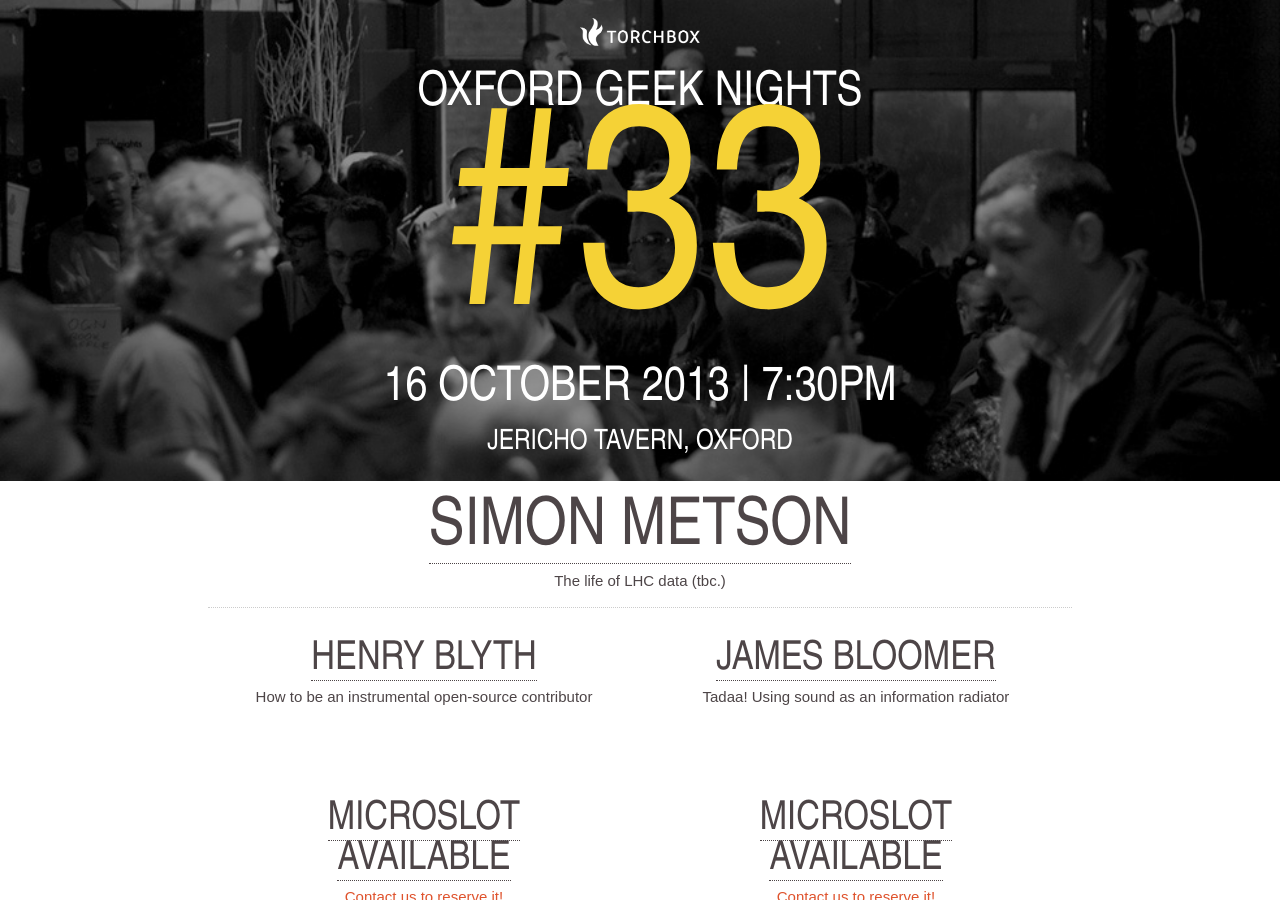
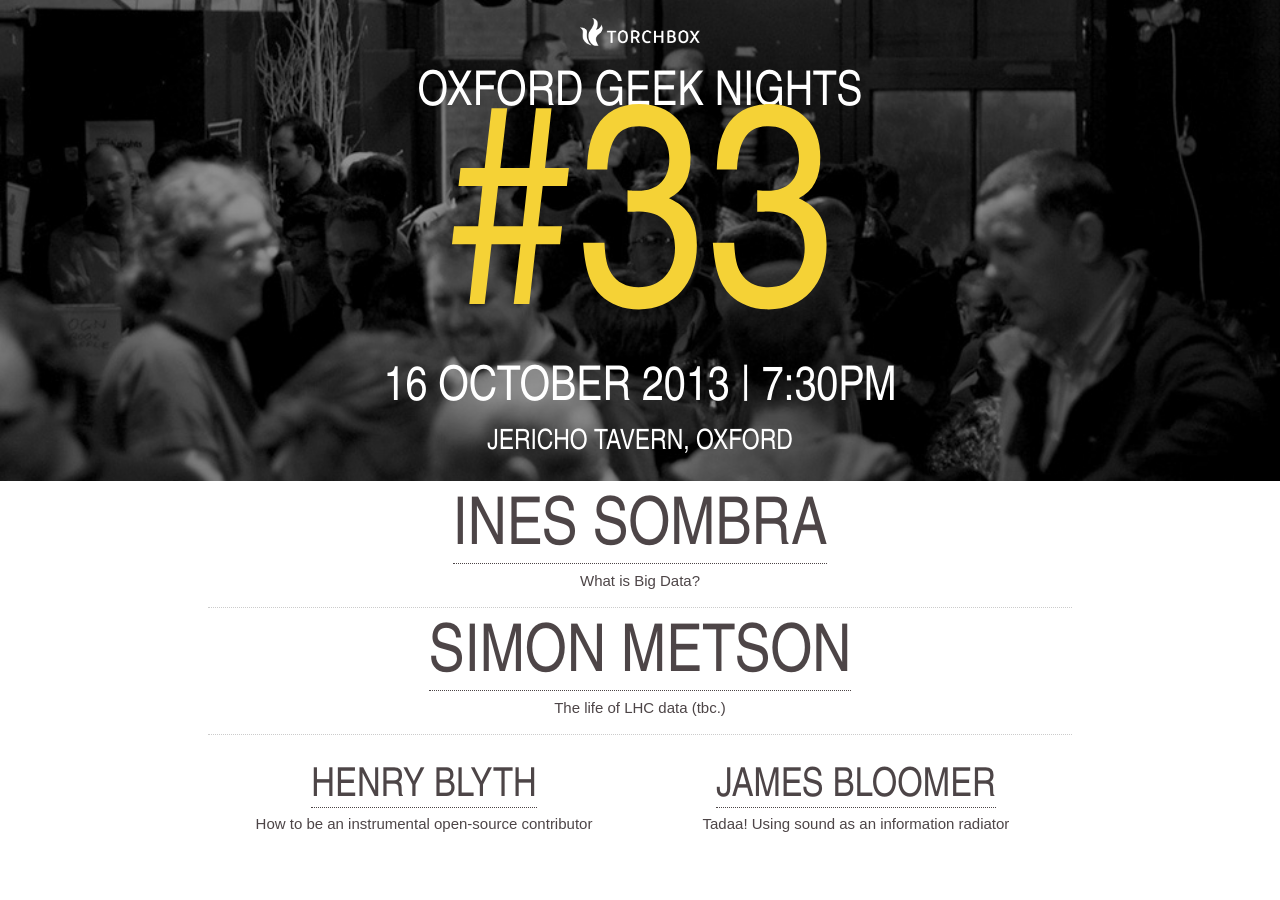
Before and after one commit to torchbox/ogn, a Jekyll site: the page built from _posts/2013-10-16-ogn33.markdown, in a window 1280 px wide and 900 px high. Built offline with Jekyll 4.4.1, drawn with Linux system fonts in a browser that asks for light colours; nearby versions of some CDN libraries; Markdown is read by kramdown in place of the engine named in the settings.

Commit message:
Update 2013-10-16-ogn33.markdown
OGN33: adding Ines Sombra keynote

```diff
--- a/_posts/2013-10-16-ogn33.markdown
+++ b/_posts/2013-10-16-ogn33.markdown
@@ -28,6 +28,10 @@
 
 <ul class="keynotes">
     <li itemprop="performer" itemscope="itemscope" itemtype="http://schema.org/Person">
+        <a href="http://about.me/inessombra" ><h2 itemprop="name">Ines Sombra</h2></a>
+        <p>What is Big Data?</p>
+    </li>
+    <li itemprop="performer" itemscope="itemscope" itemtype="http://schema.org/Person">
         <a href="http://drsm79.github.io/" ><h2 itemprop="name">Simon Metson</h2></a>
         <p>The life of LHC data (tbc.)</p>
     </li>
```
